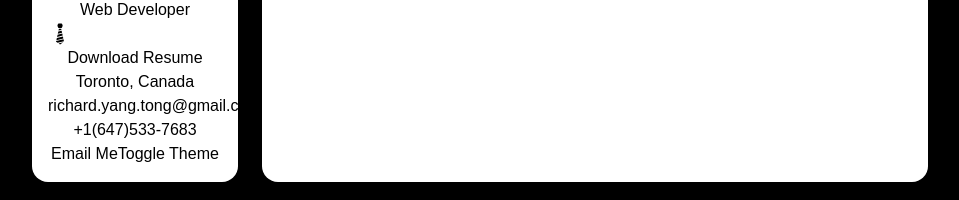
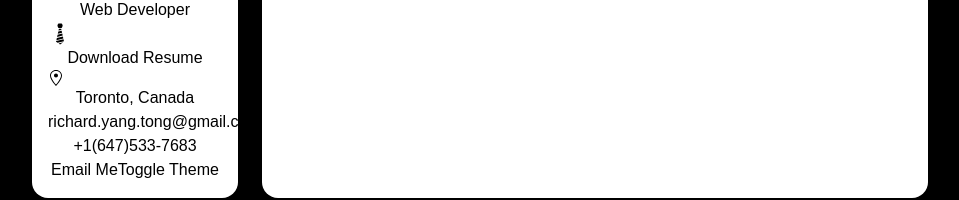
Before and after one commit to Dragontalker/nextjs-tailwindcss-portfolio, a Next.js app: page / in a window 1280 px wide. Shown: the part 229-429 px from the top of the page, without its empty margins (160-1119 px from the left). Built offline with nearby package versions, Linux system fonts and the light colour scheme.

Commit message:
Mounted the location icon.

```diff
--- a/components/Sidebar.tsx
+++ b/components/Sidebar.tsx
@@ -17,6 +17,7 @@ const Sidebar = () => {
             {/* address */}
             <div>
                 <div>
+                    <GoLocation />
                     <span>Toronto, Canada</span>
                 </div>
                 <p>richard.yang.tong@gmail.com</p>
```
